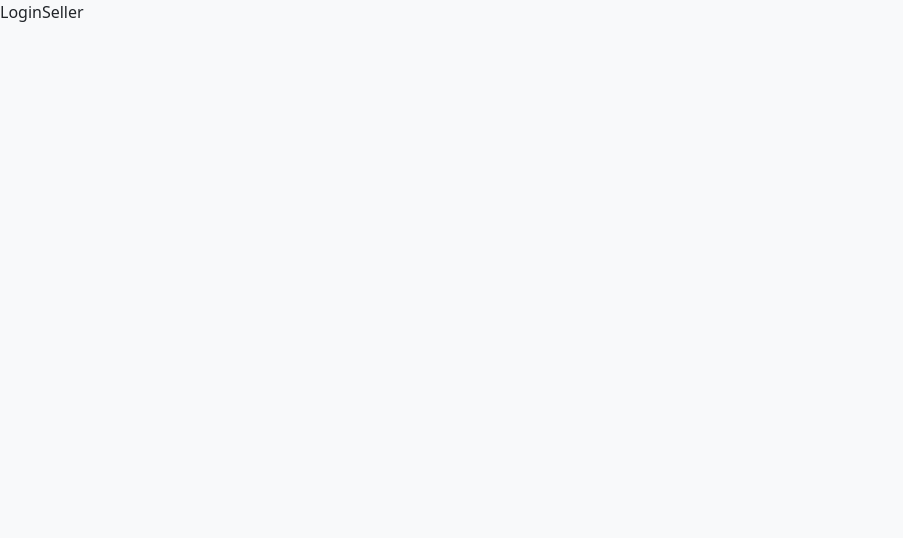
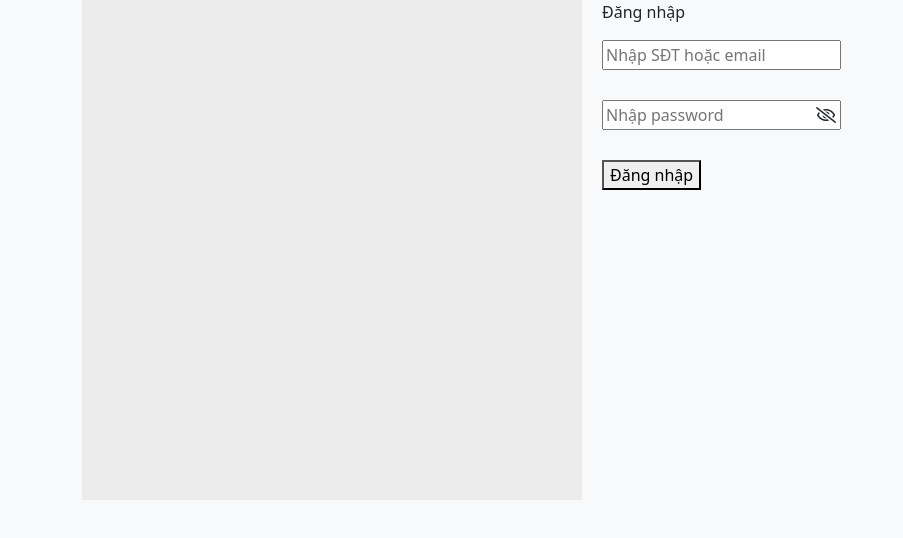
Before and after one commit to phanquanghieu/shopki-fe, a React (Create React App) app: page /seller/login in a window 1280 px wide. Shown: the top 538 px of the page, without its empty margins (0-903 px from the left). Built offline with nearby package versions, Linux system fonts and the light colour scheme.

Commit message:
add seller

```diff
--- a/src/layouts/SellerLayout/SellerLayout.jsx
+++ b/src/layouts/SellerLayout/SellerLayout.jsx
@@ -1,9 +1,10 @@
 import React, { useState, useEffect } from 'react'
+import Home from '../../pages/Seller/HomeSeller'
 
 function SellerLayout(props) {
   return (
     <div>
-      day la seller
+      <Home/>
     </div>
   )
 }
--- a/src/pages/Seller/HomeSeller/HomeSeller.jsx
+++ /dev/null
@@ -1,7 +0,0 @@
-import React from 'react'
-
-function HomeSeller() {
-  return <div>HomeSeller</div>
-}
-
-export default HomeSeller
--- /dev/null
+++ b/src/pages/Seller/HomeSeller/components/header.jsx
@@ -0,0 +1,19 @@
+import React from 'react'
+import '../homeStyle/header.scss'
+function Header(props) {
+  return (
+    <div id="header-seller" className="header-seller">
+      <div className="container d-flex justify-content-between">
+        <div className="logo">
+
+        </div>
+        <div className="login-register">
+            <button className="btn-login">Đăng nhập</button>
+            <button className="btn-register">Đăng kí</button>
+        </div>
+      </div>
+    </div>
+  )
+}
+
+export default Header
--- /dev/null
+++ b/src/pages/Seller/HomeSeller/homeStyle/header.scss
@@ -0,0 +1,23 @@
+#header-seller{
+  margin-top: 12px;
+  .container{
+    .logo{
+      width: 120px;
+      height: 50px;
+      background-color: #ECECEC;
+    }
+    .login-register{
+      button{
+        width: 150px;
+        height: 40px;
+        border-radius: 12px;
+        border: 1px solid #00b14f;
+        background-color: #ffffff;
+        &:first-child{
+          margin-right: 12px;
+          background-color: #00b14f;
+        }
+      }
+    }
+  }
+}
--- a/src/pages/Seller/HomeSeller/index.js
+++ /dev/null
@@ -1,3 +0,0 @@
-import HomeSeller from './HomeSeller'
-
-export default HomeSeller
--- /dev/null
+++ b/src/pages/Seller/HomeSeller/index.jsx
@@ -0,0 +1,12 @@
+import React, { Component } from 'react'
+import Header from './components/header'
+
+function Home(props) {
+  return (
+    <div>
+     <Header/>
+    </div>
+  )
+}
+
+export default Home
--- a/src/pages/Seller/LoginSeller/LoginSeller.jsx
+++ b/src/pages/Seller/LoginSeller/LoginSeller.jsx
@@ -1,7 +1,35 @@
-import React from 'react'
+import React, { useState } from 'react'
+import './loginStyle.scss'
 
 function LoginSeller() {
-  return <div>LoginSeller</div>
+  const [isShowPass, setIsShowPass] = useState(false)
+  return (
+    <div id='login-form' className='container d-flex'>
+      <div className='banner-img'>
+
+      </div>
+      <div className='form-login'>
+        <div className='title'>
+          <p>Đăng nhập</p>
+        </div>
+        <div className='form-input'>
+          <div className='user-name'>
+            <input type='text' placeholder='Nhập SĐT hoặc email' />
+          </div>
+          <div className='password position-relative'>
+            <input type={isShowPass?'text':'password'} placeholder='Nhập password' />
+            {isShowPass?<div className="show-pass position-absolute" onClick={()=>setIsShowPass(false)}><i className='far fa-eye'/></div>:
+              <div className="show-pass position-absolute" onClick={()=>setIsShowPass(true)}><i className="far fa-eye-slash"/></div>}
+          </div>
+        </div>
+        <div className='footer-form'>
+          <div>
+            <button>Đăng nhập</button>
+          </div>
+        </div>
+      </div>
+    </div>
+  )
 }
 
 export default LoginSeller
--- /dev/null
+++ b/src/pages/Seller/LoginSeller/loginStyle.scss
@@ -0,0 +1,23 @@
+#login-form{
+  .banner-img{
+    width: 500px;
+    height: 500px;
+    background-color: #ECECEC;
+    margin-right: 20px;
+  }
+  .form-login{
+    .form-input{
+      margin-bottom: 30px;
+      .user-name{
+        margin-bottom: 30px;
+      }
+      .password{
+        .show-pass{
+          top: 3px;
+          right: 5px;
+          cursor: pointer;
+        }
+      }
+    }
+  }
+}
```
Also changed, not shown: src/pages/Seller/HomeSeller/components/banner.jsx (added).
